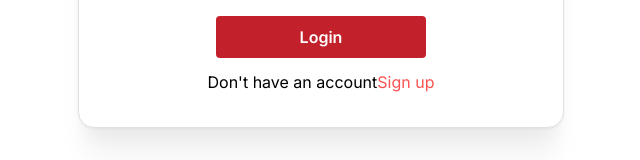
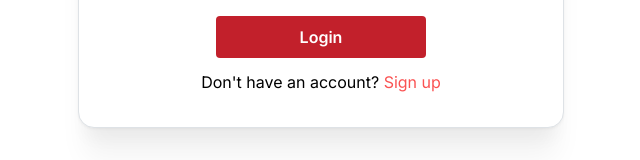
Before and after one commit to ltyohannes955/supermarket_ui, a Next.js app: page /auth/login in a window 1280 px wide. Shown: the part 510-670 px from the top of the page, without its empty margins (319-959 px from the left). Built offline with nearby package versions, Linux system fonts and the light colour scheme; no server answers.

Commit message:
typo fix

```diff
--- a/src/app/auth/login/page.tsx
+++ b/src/app/auth/login/page.tsx
@@ -126,7 +126,7 @@ export default function Login() {
             </Button>
 
             <Text ta="center">
-              {"Don't have an account"}
+              {"Don't have an account?"}{" "}
               <Text
                 span
                 c="red"
```
